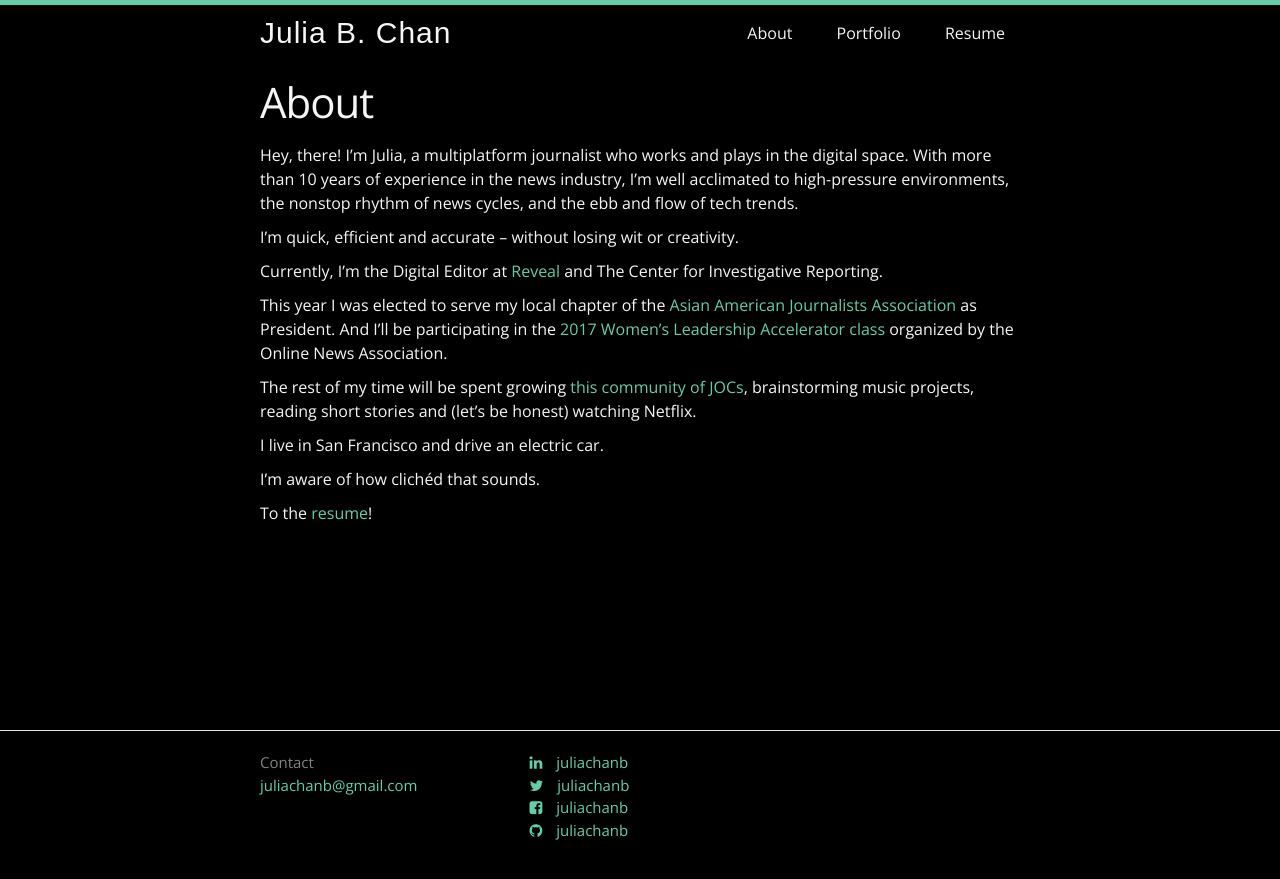
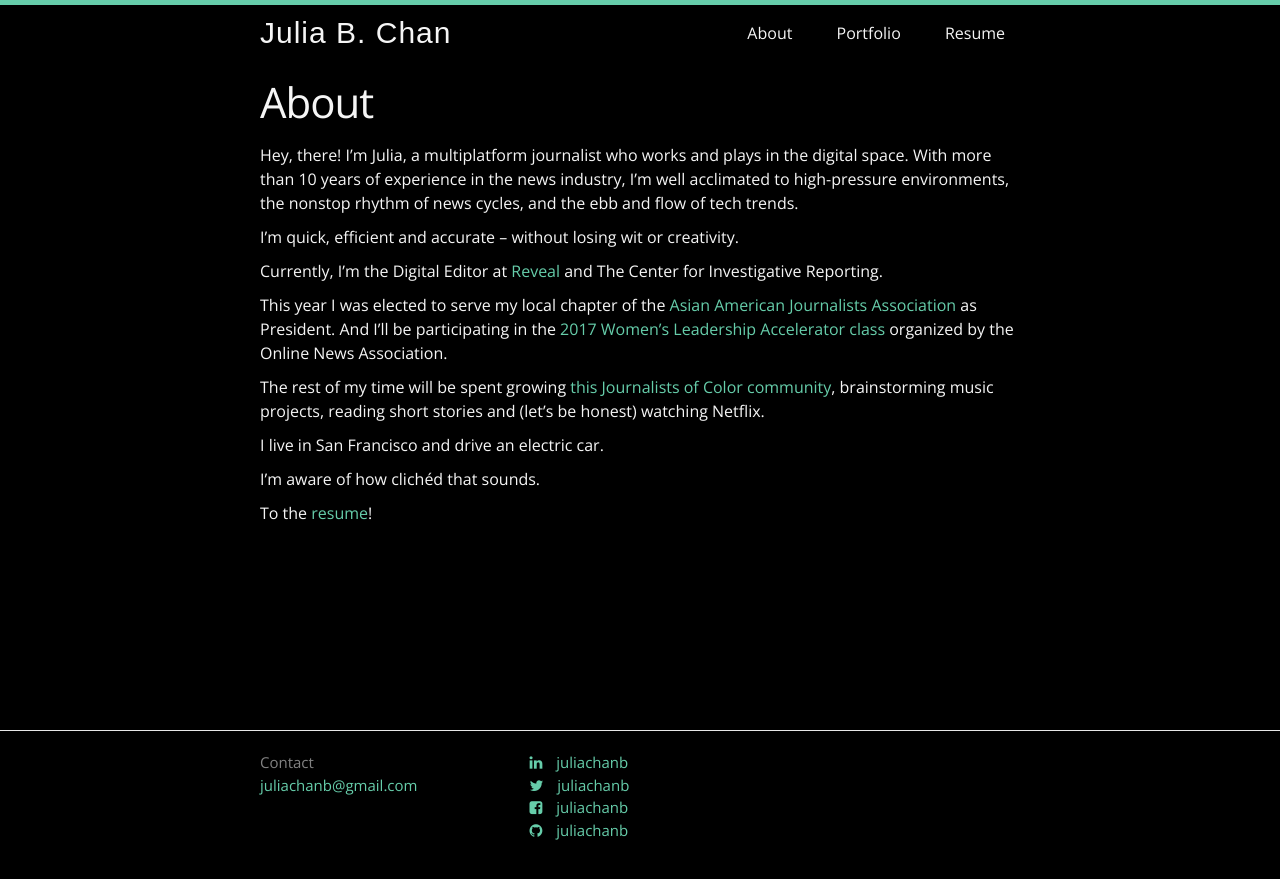
Before and after one commit to juliachanb/juliachanb.github.io, a Jekyll site: the page built from pages/about.md, in a window 1280 px wide. Shown: the top 879 px of the page. Built offline with Jekyll 4.4.1, drawn with Linux system fonts in a browser that asks for light colours; nearby versions of some CDN libraries; some web fonts are replaced.

Commit message:
fixed JOCs

```diff
--- a/pages/about.md
+++ b/pages/about.md
@@ -13,7 +13,7 @@ Currently, I'm the Digital Editor at [Reveal](https://www.revealnews.org/) and T
 
 This year I was elected to serve my local chapter of the [Asian American Journalists Association](http://www.aaja.org/) as President. And I'll be participating in the [2017 Women's Leadership Accelerator class](https://journalists.org/programs/womens-leadership-accelerator/2017-class/) organized by the Online News Association.
 
-The rest of my time will be spent growing [this community of JOCs](https://journalistsofcolor.us/), brainstorming music projects, reading short stories and (let's be honest) watching Netflix.
+The rest of my time will be spent growing [this Journalists of Color community](https://journalistsofcolor.us/), brainstorming music projects, reading short stories and (let's be honest) watching Netflix.
 
 I live in San Francisco and drive an electric car.
 
```
